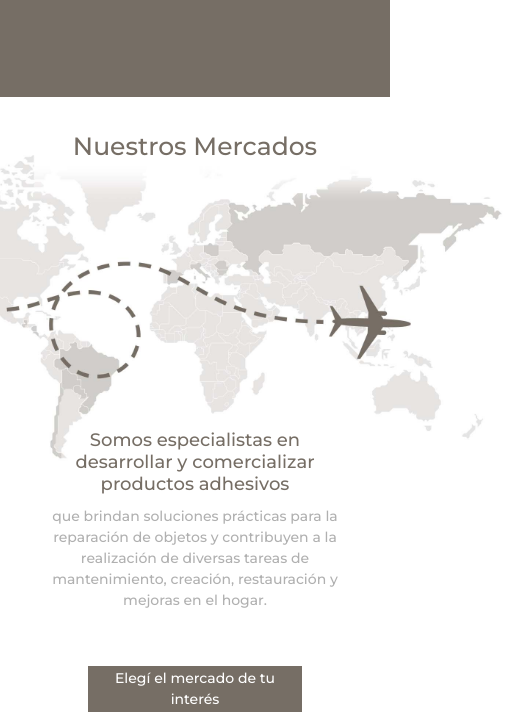
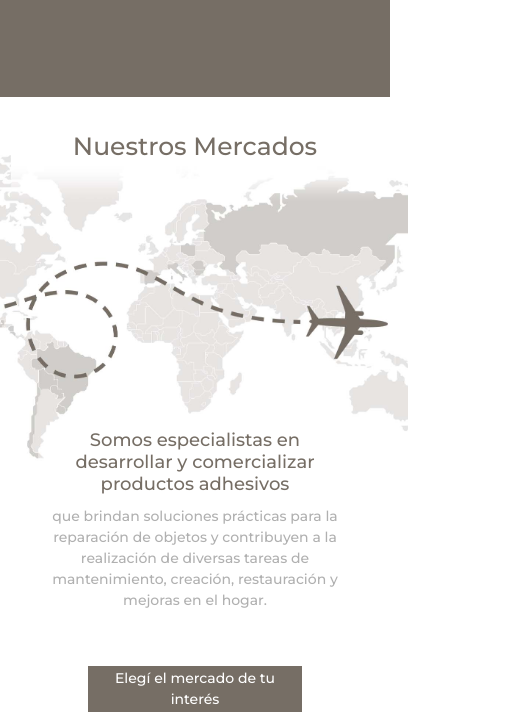
Before and after one commit to Leandelosantos/fenedur_institutional, a plain HTML site: page views/nuestrosMercados.html in a window 390 px wide. Shown: the part 108-836 px from the top of the page, 527 px wide, since content can reach past the window. Drawn offline with nearby package versions, Linux system fonts and the light colour scheme.

Commit message:
responsive-detalles a mejorar

```diff
--- a/styles/styles.css
+++ b/styles/styles.css
@@ -1805,12 +1805,12 @@ hr {
     z-index: 999;
   }
   .ourMarketsHeader {
-    width: 200%;
+    width: 684px;
     height: 310px;
     z-index: 0;
     background-repeat: no-repeat;
     position: relative;
-    right: 15%;
+    right: 33%;
     margin: 14% 0 0 0;
   }
   .mainText {
```
